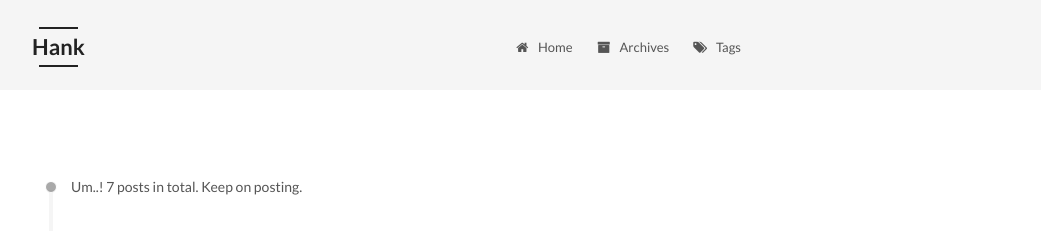
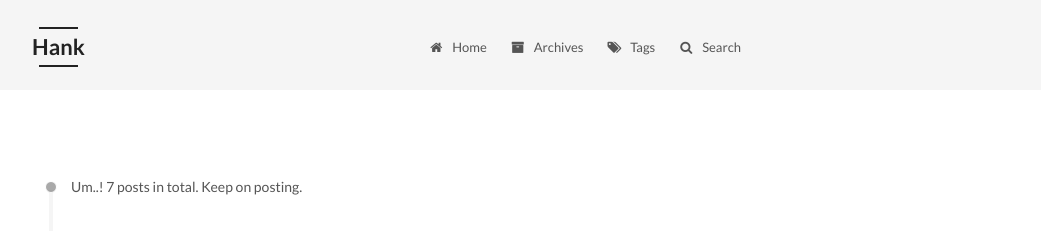
Before and after one commit to hankorion/hankorion.github.io, a Jekyll site: the page built from archives/index.html, in a window 1280 px wide. Shown: the top 231 px of the page, without its empty margins (239-1280 px from the left). Built offline with Jekyll 4.4.1, drawn with Linux system fonts in a browser that asks for light colours.

Commit message:
enable local search

```diff
--- a/_config.yml
+++ b/_config.yml
@@ -554,7 +554,7 @@ calendar:
 
 # Algolia Search
 algolia_search:
-  enable: false
+  enable: true
   hits:
     per_page: 10
   labels:
@@ -565,7 +565,7 @@ algolia_search:
 
 # Local search
 local_search:
-  enable: false
+  enable: true
   # if auto, trigger search by changing input
   # if manual, trigger search by pressing enter key or search button
   trigger: auto
```
